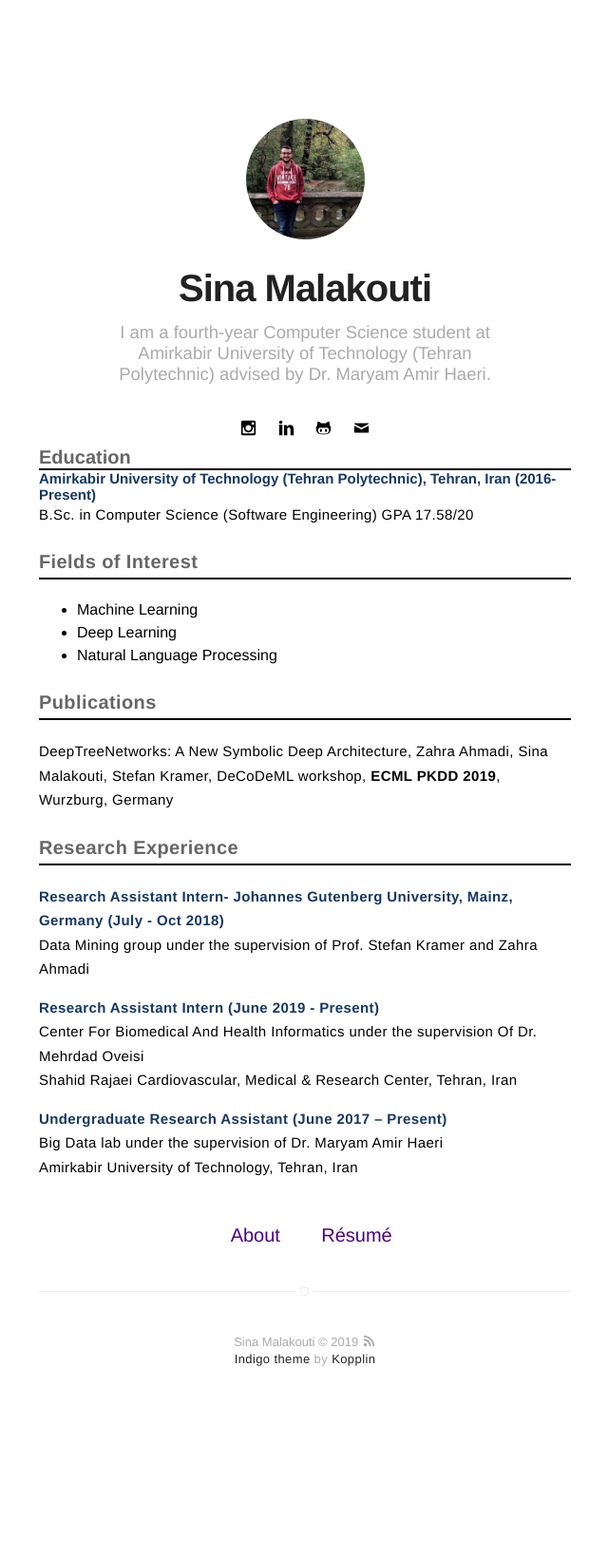
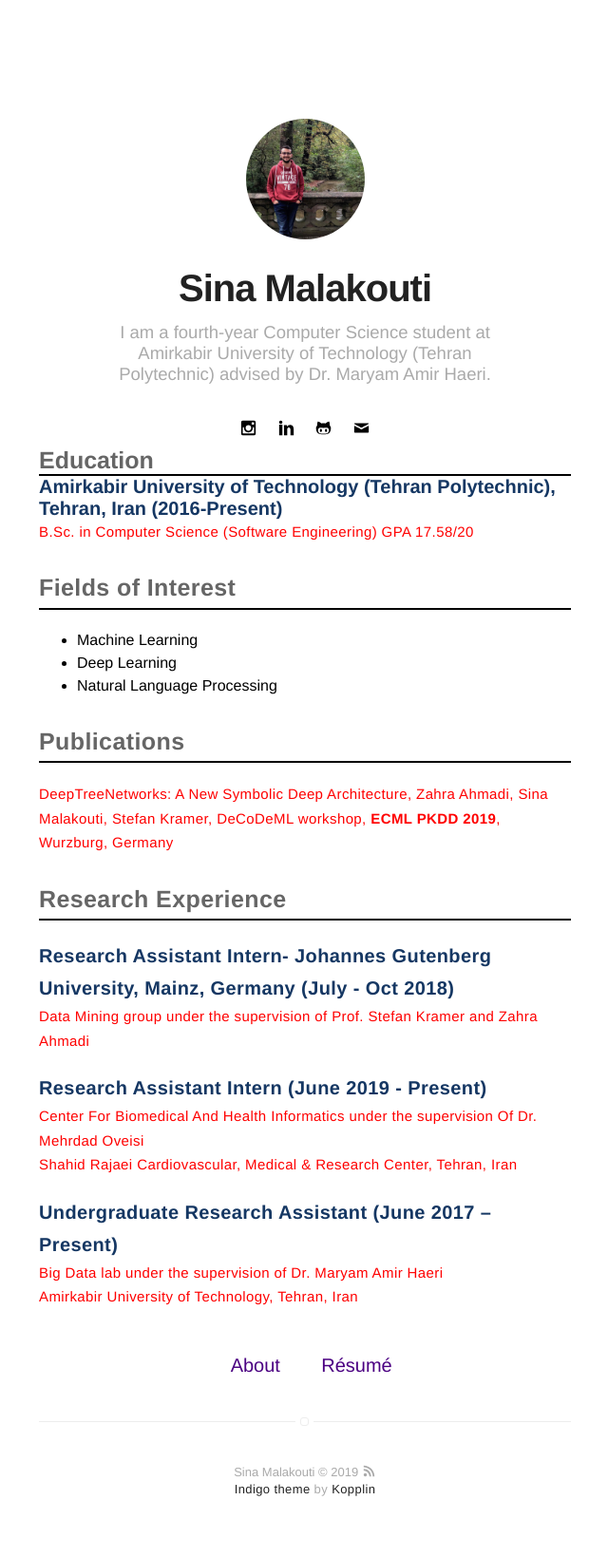
Before and after one commit to sinamalakouti/sinamalakouti.github.io, a Jekyll site: the page built from index.html, in a window 1280 px wide. Shown: the whole page at 95% size, without its empty margins (319-959 px from the left). Built offline with Jekyll 4.4.1, drawn with Linux system fonts in a browser that asks for light colours; before the commit the page ends 1503 px from its top, so only the background shows below that.

Commit message:
first page information added

```diff
--- a/_sass/components/header.sass
+++ b/_sass/components/header.sass
@@ -34,12 +34,12 @@
         a
             font-weight: 200
 .inf_header
-    font-size: 2rem
+    font-size: 2.5rem
     font-weight: bold
     border-bottom: solid black 2px
 
 .inf_title
-    font-size: 1.5rem
+    font-size: 2rem
     font-weight: bold
     color : rgb(21,55,99)
     padding-bottom: 0
@@ -53,3 +53,4 @@
     margin-top: 0
     padding-bottom: 0
     margin-bottom: 0
+    color: red
```
